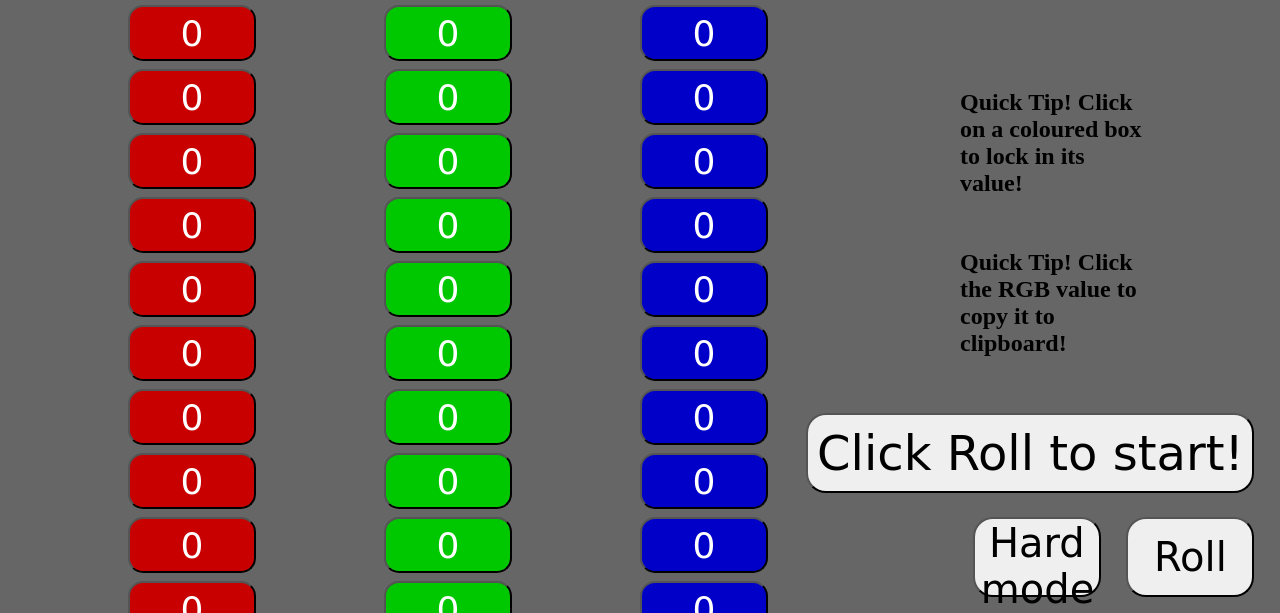
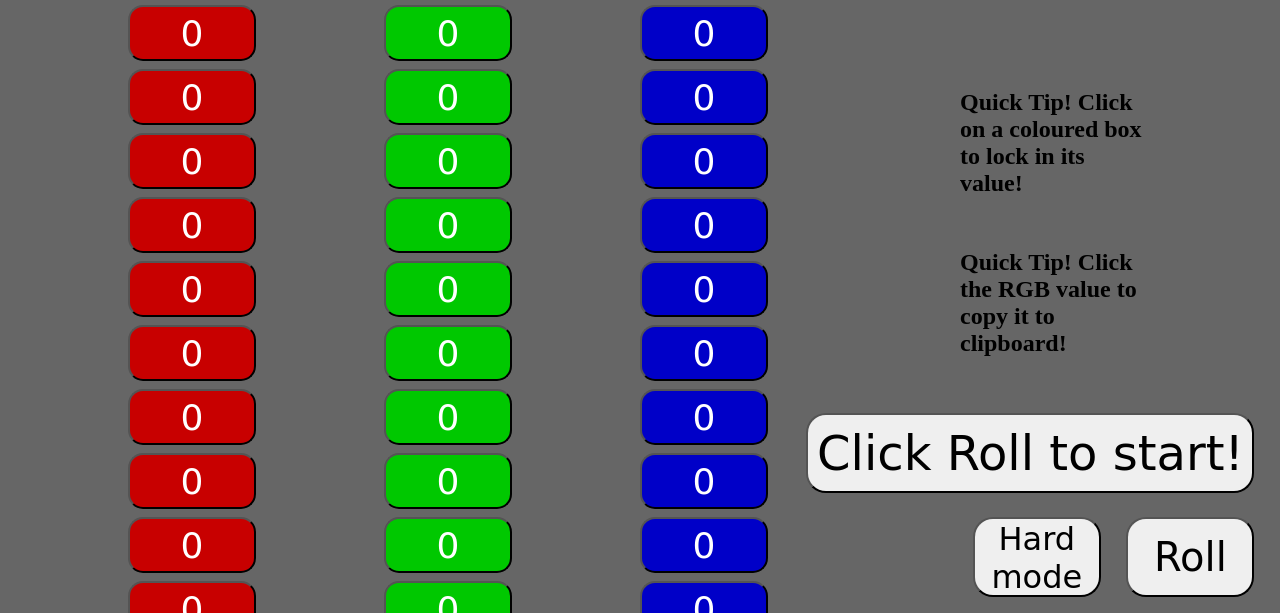
Before and after one commit to chocgamer27/RGB-picker, a plain HTML site: page index.html in a window 1280 px wide. Shown: the part 187-800 px from the top of the page. Drawn offline with Linux system fonts and the light colour scheme.

Commit message:
Update index.html

```diff
--- a/index.html
+++ b/index.html
@@ -5,7 +5,7 @@
     <h1 id="BlueTotal"; style="color: rgb(0, 0, 168); position: absolute; top: 1%; left: 50%; align-content: center; text-align: center;">Blue: 0</h1>
 
     <button id="Roll" style="position: fixed; bottom: 2%; right: 2%; width: 10%; height: 10%; font-family: cursive; font-size: 250%; border-radius: 20px;"; onclick=" Roll()">Roll</button>
-    <button id="HardMode" style="position: fixed; bottom: 2%; right: 14%; width: 10%; height: 10%; font-family: cursive; font-size: 250%; border-radius: 20px;"; onclick=" HardMode()">Hard mode</button>
+    <button id="HardMode" style="position: fixed; bottom: 2%; right: 14%; width: 10%; height: 10%; font-family: cursive; font-size: 200%; border-radius: 20px;"; onclick=" HardMode()">Hard mode</button>
 
     <button id="RgbC" style="position: fixed; bottom: 15%; right: 2%; width: 35%; height: 10%; font-family: cursive; font-size: 300%; align-content: center; text-align: center; border-radius: 20px;"; onclick=" Copy()">Click Roll to start!</button>
     <h1 style="position: absolute; bottom: 30%; right: 10%; width: 15%; font-size: 150%;">Quick Tip! Click the RGB value to copy it to clipboard!</h1>
```
